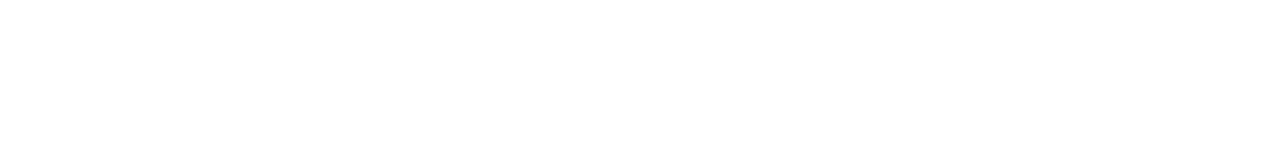
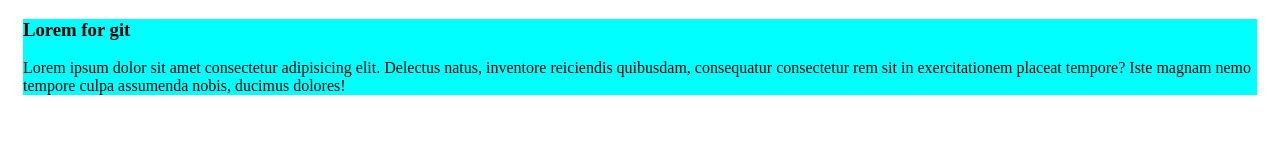
Before and after one commit to Dewan-Umair/my-first-repo, a plain HTML site: page index.html in a window 1280 px wide. Drawn offline with Linux system fonts and the light colour scheme.

Commit message:
added the first blog

```diff
--- a/index.html
+++ b/index.html
@@ -4,8 +4,13 @@
     <meta charset="UTF-8">
     <meta name="viewport" content="width=device-width, initial-scale=1.0">
     <title>First github Push</title>
+    <link rel="stylesheet" href="styles/blog.css">
 </head>
 <body>
+    <div>
+        <h3>Lorem for git</h3>
+        <p>Lorem ipsum dolor sit amet consectetur adipisicing elit. Delectus natus, inventore reiciendis quibusdam, consequatur consectetur rem sit in exercitationem placeat tempore? Iste magnam nemo tempore culpa assumenda nobis, ducimus dolores!</p>
 
+    </div>
 </body>
 </html>
--- /dev/null
+++ b/styles/blog.css
@@ -0,0 +1,4 @@
+div{
+    background-color: aqua;
+    margin: 15px;
+}
```
